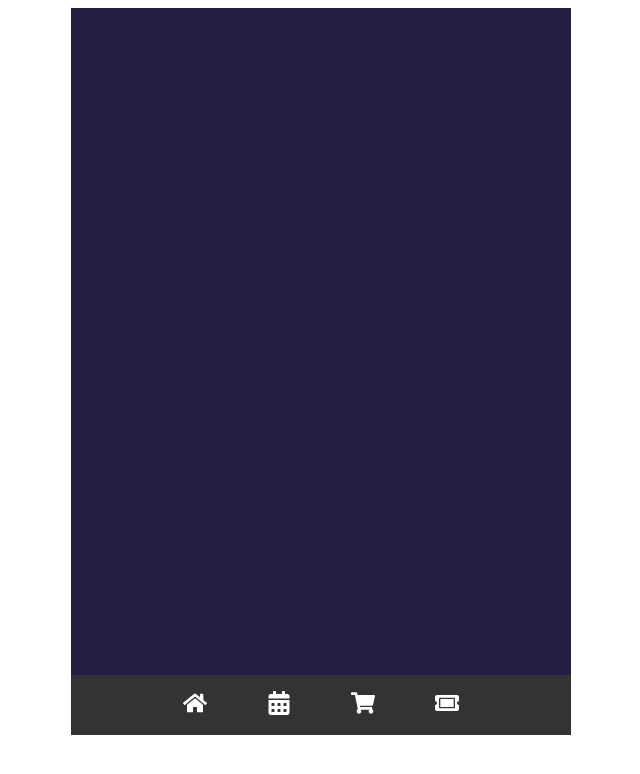
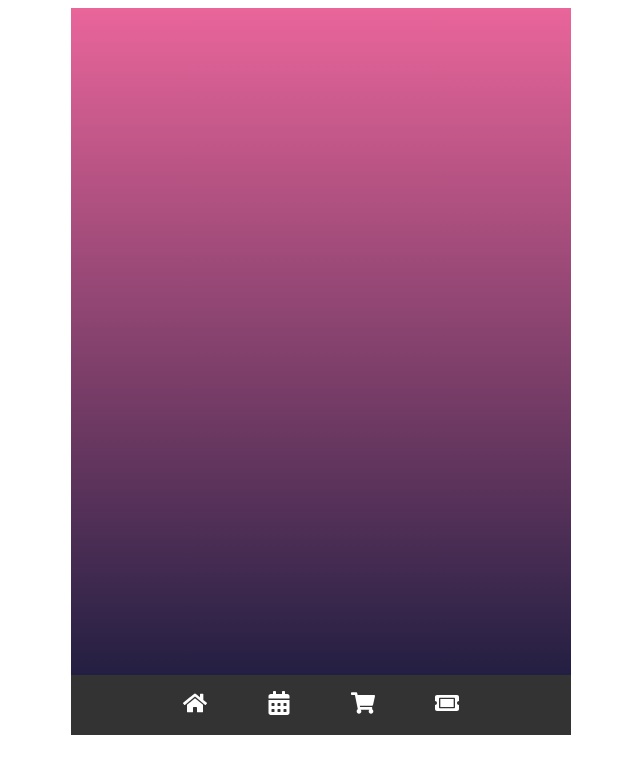
Before and after one commit to Linuszackrisson/React-exam, a React (Vite) app: page /tickets in a window 1280 px wide. Shown: the top 774 px of the page, without its empty margins (319-959 px from the left). Built offline with nearby package versions, Linux system fonts and the light colour scheme; a web font is replaced by a local one.

Commit message:
Colour bg

```diff
--- a/src/pages/Ticketpage/ticketpage.css
+++ b/src/pages/Ticketpage/ticketpage.css
@@ -13,7 +13,7 @@
     min-height: 667px;
     display: grid;
     align-items: center;
-
+    background: linear-gradient(to bottom, #E9659A, transparent);
 }
 
 .ticket-what {
```
